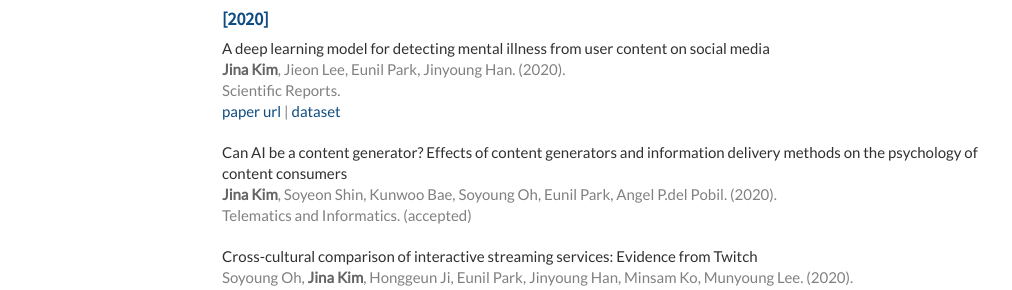
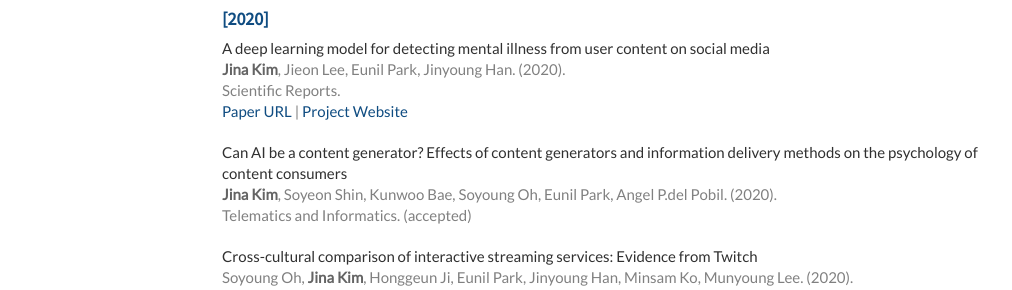
Before and after one commit to Jina-Kim/Jina-Kim.github.io, a Jekyll site: the page built from index.html, in a window 1280 px wide. Shown: the part 516-806 px from the top of the page, without its empty margins (138-1150 px from the left). Built offline with Jekyll 4.4.1, drawn with Linux system fonts in a browser that asks for light colours; nearby versions of some CDN libraries; the list of posts is cut into pages by our own code.

Commit message:
Update papers/20srep-mental.html

```diff
--- a/_includes/publications.html
+++ b/_includes/publications.html
@@ -8,7 +8,7 @@
             A deep learning model for detecting mental illness from user content on social media<br/>
             <span> <em>Jina Kim</em>, Jieon Lee, Eunil Park, Jinyoung Han. (2020).</span><br/>
             <span>Scientific Reports. </span><br/>
-            <span><a href="https://rdcu.be/b5EEa" class="paper_link">paper url</a> | <a href="{{site.baseurl}}/dataset/20srep-mental" class="paper_link">dataset</a></span>
+            <span><a href="https://rdcu.be/b5EEa" class="paper_link">Paper URL</a> | <a href="{{site.baseurl}}/dataset/20srep-mental" class="paper_link">Project Website</a></span>
         </header>
     </article>
 
--- a/dataset/20srep-mental.html
+++ b/dataset/20srep-mental.html
@@ -105,7 +105,7 @@ layout: projects
       </div>
       <div class="seven columns">
         <h1>Paper URL</h1>
-        <em><a href="{{ site.email_full }}">Scientific Reports (Published: 16 July 2020)</a></em>
+        <em><a href="https://www.nature.com/articles/s41598-020-68764-y">Scientific Reports (Published: 16 July 2020)</a></em>
         <br><br>
 
         <h1>BibTeX</h1>
```
